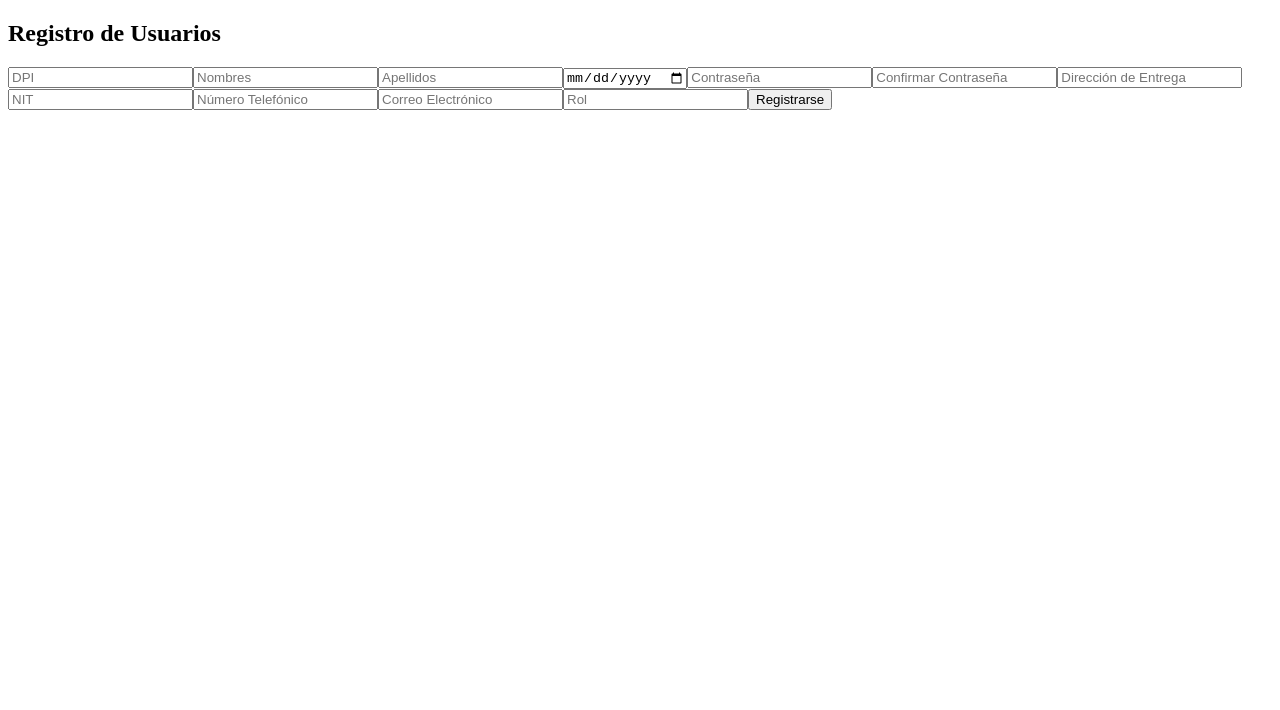
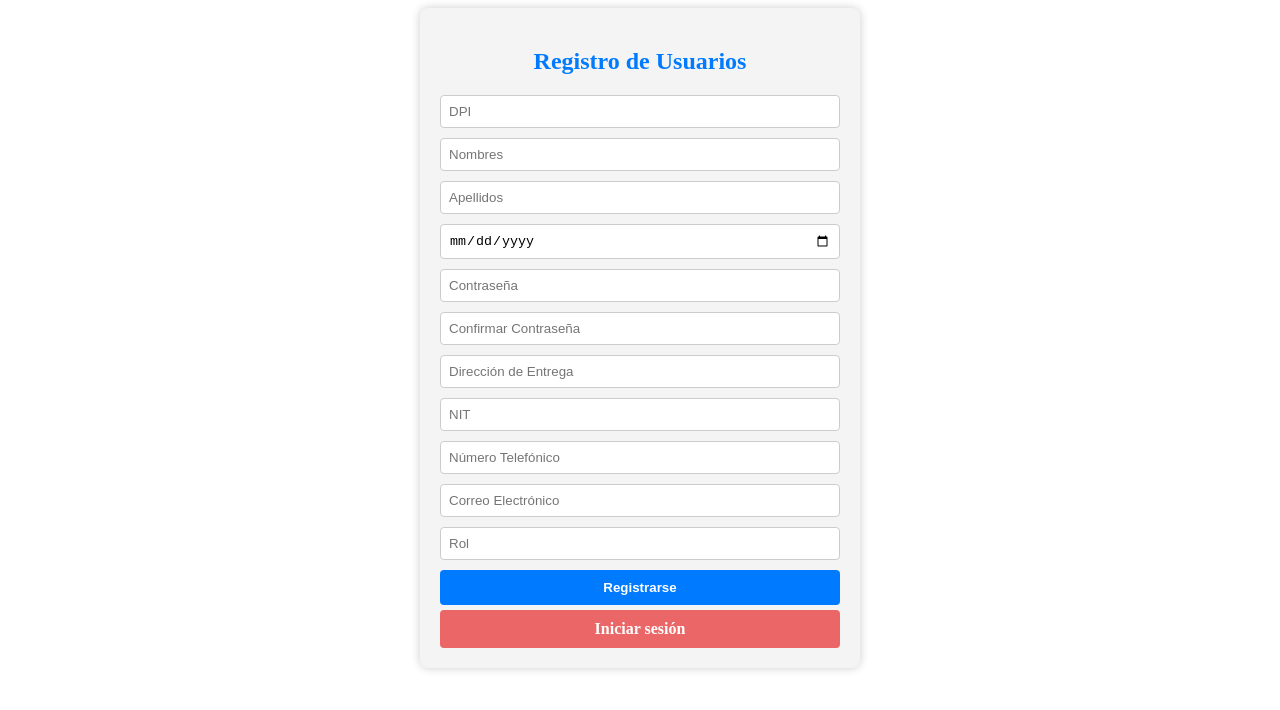
Before and after one commit to MSarazua/Proyecto2_DW, a React (Create React App) app: page /registro in a window 1280 px wide. Shown: the top 710 px of the page. Built offline with nearby package versions, Linux system fonts and the light colour scheme.

Commit message:
Estilos en todos los formularios

```diff
--- /dev/null
+++ b/src/components/LoginUsuarios/LoginUsuarios.css
@@ -0,0 +1,39 @@
+.login-form {
+    max-width: 400px;
+    margin: 0 auto;
+    background-color: #f4f4f4;
+    padding: 20px;
+    border-radius: 8px;
+    box-shadow: 0 0 10px rgba(0, 0, 0, 0.2);
+  }
+
+  .text_h2 {
+    text-align: center;
+    color: #007bff;
+  }
+
+  .btn_registro {
+    background-color: #007bff;
+    color: white;
+    padding: 10px;
+    border: none;
+    border-radius: 4px;
+    cursor: pointer;
+    font-weight: bold;
+  }
+
+  .form_input {
+    margin-bottom: 10px;
+    padding: 8px;
+    border: 1px solid #ccc;
+    border-radius: 4px;
+  }
+
+  .formulario {
+    display: flex;
+    flex-direction: column;
+
+    .error-message {
+      color: red;
+    }
+  }
--- a/src/components/LoginUsuarios/LoginUsuarios.js
+++ b/src/components/LoginUsuarios/LoginUsuarios.js
@@ -1,6 +1,7 @@
 import React, { useState } from 'react';
 import Axios from 'axios';
 import { useNavigate } from 'react-router-dom';
+import './LoginUsuarios.css'; // Importa tu archivo CSS
 
 const LoginUsuarios = () => {
   const [formData, setFormData] = useState({
@@ -44,9 +45,10 @@ const LoginUsuarios = () => {
 
   return (
     <div className="login-form">
-      <h2>Iniciar Sesión</h2>
-      <form onSubmit={handleSubmit}>
+      <h2 className='text_h2'>Iniciar Sesión</h2>
+      <form className='formulario' onSubmit={handleSubmit}>
         <input
+          className='form_input'
           type="email"
           name="CorreoElectronico"
           placeholder="Correo Electrónico"
@@ -54,13 +56,14 @@ const LoginUsuarios = () => {
           onChange={handleChange}
         />
         <input
+          className='form_input'
           type="password"
           name="Clave"
           placeholder="Contraseña"
           value={formData.Clave}
           onChange={handleChange}
         />
-        <button type="submit">Iniciar Sesión</button>
+        <button className='btn_registro' type="submit">Iniciar Sesión</button>
       </form>
       {errorMessage && <p className="error-message">{errorMessage}</p>}
       {successMessage && <p className="success-message">{successMessage}</p>}
--- /dev/null
+++ b/src/components/PerfilUsuarios/PerfilUsuarios.css
@@ -0,0 +1,33 @@
+.perfil_usuarios {
+    max-width: 400px;
+    margin: 0 auto;
+    background-color: #f4f4f4;
+    padding: 20px;
+    border-radius: 8px;
+    box-shadow: 0 0 10px rgba(0, 0, 0, 0.2);
+
+    h2 {
+      text-align: center;
+      color: #007bff;
+    }
+
+    p {
+      margin: 5px 0;
+    }
+
+    .error-message {
+      color: red;
+    }
+  }
+  .title_h2 {
+    text-align: center;
+    color: #007bff;
+  }
+
+  .text_p {
+    margin: 10px 0;
+    padding: 5px;
+    border: 1px solid #ccc;
+    border-radius: 4px;
+    background-color: #fff;
+  }
--- a/src/components/PerfilUsuarios/PerfilUsuarios.js
+++ b/src/components/PerfilUsuarios/PerfilUsuarios.js
@@ -1,6 +1,7 @@
 import React, { useEffect, useState } from 'react';
 import Axios from 'axios';
 import { useParams, useLocation } from 'react-router-dom';
+import './PerfilUsuarios.css'; // Importa tu archivo CSS
 
 const PerfilUsuarios = () => {
 const { DPI } = useParams();
@@ -38,11 +39,15 @@ const [errorMessage, setErrorMessage] = useState('');
   }
 
   return (
-    <div>
-      <h2>Perfil de Usuario</h2>
-      <p>DPI: {user.DPI}</p>
-      <p>Nombres: {user.Nombres}</p>
-      {/* Agrega más campos según la estructura de tu usuario */}
+    <div className='perfil_usuarios'>
+      <h2 className='title_h2'>Perfil de Usuario</h2>
+      <p className='text_p'>DPI: {user.DPI}</p>
+      <p className='text_p'>Nombres: {user.Nombres}</p>
+      <p className='text_p'>Apellidos: {user.Apellidos}</p>
+      <p className='text_p'>Fecha de nacimiento: {user.FechaNacimiento}</p>
+      <p className='text_p'>Direccion de Entrega: {user.DireccionEntrega}</p>
+      <p className='text_p'>Nit: {user.NIT}</p>
+      <p className='text_p'>Número Telefonico: {user.NúmeroTelefonico}</p>
     </div>
   );
 };
--- a/src/components/RegistroUsuarios/RegistroUsuarios .js
+++ b/src/components/RegistroUsuarios/RegistroUsuarios .js
@@ -1,5 +1,7 @@
 import React, { useState } from 'react';
 import Axios from 'axios'; // Asegúrate de importar Axios
+import './RegistroUsuarios.css'; // Importa tu archivo CSS
+import { Link } from 'react-router-dom';
 
 const RegistroUsuarios = () => {
   const [formData, setFormData] = useState({
@@ -80,9 +82,10 @@ const RegistroUsuarios = () => {
 
   return (
     <div className="registro-usuarios">
-      <h2>Registro de Usuarios</h2>
-      <form onSubmit={handleSubmit}>
+      <h2 className='text_h2'>Registro de Usuarios</h2>
+      <form className='formulario' onSubmit={handleSubmit}>
         <input
+          className='form_input'
           type="number"
           name="DPI"
           placeholder="DPI"
@@ -90,6 +93,7 @@ const RegistroUsuarios = () => {
           onChange={handleChange}
         />
         <input
+          className='form_input'
           type="text"
           name="Nombres"
           placeholder="Nombres"
@@ -97,6 +101,7 @@ const RegistroUsuarios = () => {
           onChange={handleChange}
         />
         <input
+          className='form_input'
           type="text"
           name="Apellidos"
           placeholder="Apellidos"
@@ -104,6 +109,7 @@ const RegistroUsuarios = () => {
           onChange={handleChange}
         />
         <input
+          className='form_input'
           type="date"
           name="FechaNacimiento"
           placeholder="Fecha de Nacimiento"
@@ -111,6 +117,7 @@ const RegistroUsuarios = () => {
           onChange={handleChange}
         />
         <input
+          className='form_input'
           type="password"
           name="Clave"
           placeholder="Contraseña"
@@ -118,6 +125,7 @@ const RegistroUsuarios = () => {
           onChange={handleChange}
         />
         <input
+          className='form_input'
           type="password"
           name="ValidacionClave"
           placeholder="Confirmar Contraseña"
@@ -125,6 +133,7 @@ const RegistroUsuarios = () => {
           onChange={handleChange}
         />
         <input
+          className='form_input'
           type="text"
           name="DireccionEntrega"
           placeholder="Dirección de Entrega"
@@ -132,6 +141,7 @@ const RegistroUsuarios = () => {
           onChange={handleChange}
         />
         <input
+          className='form_input'
           type="text"
           name="NIT"
           placeholder="NIT"
@@ -139,6 +149,7 @@ const RegistroUsuarios = () => {
           onChange={handleChange}
         />
         <input
+          className='form_input'
           type="text"
           name="NúmeroTelefonico"
           placeholder="Número Telefónico"
@@ -146,6 +157,7 @@ const RegistroUsuarios = () => {
           onChange={handleChange}
         />
         <input
+          className='form_input'
           type="email"
           name="CorreoElectronico"
           placeholder="Correo Electrónico"
@@ -153,13 +165,15 @@ const RegistroUsuarios = () => {
           onChange={handleChange}
         />
         <input
+          className='form_input'
           type="text"
           name="Rol"
           placeholder="Rol"
           value={formData.Rol}
           onChange={handleChange}
         />
-        <button type="submit">Registrarse</button>
+        <button className='btn_registro' type="submit">Registrarse</button>
+        <Link className='btn_login' to="/login">Iniciar sesión</Link>
       </form>
       {errorMessage && <p className="error-message">{errorMessage}</p>}
       {successMessage && <p className="success-message">{successMessage}</p>}
--- a/src/components/RegistroUsuarios/RegistroUsuarios.css
+++ b/src/components/RegistroUsuarios/RegistroUsuarios.css
@@ -1,33 +1,52 @@
 .registro-usuarios {
   max-width: 400px;
   margin: 0 auto;
-
-    h2 {
-      text-align: center;
+  background-color: #f4f4f4;
+  padding: 20px;
+  border-radius: 8px;
+  box-shadow: 0 0 10px rgba(0, 0, 0, 0.2);
 }
 
-    form {
-      display: flex;
-      flex-direction: column;
+.text_h2 {
+  text-align: center;
+  color: #007bff;
+}
 
-      input {
+.btn_registro {
+  background-color: #007bff;
+  color: white;
+  padding: 10px;
+  border: none;
+  border-radius: 4px;
+  cursor: pointer;
+  font-weight: bold;
+}
+
+.btn_login {
+  background-color: rgb(235, 103, 103);
+  color: white;
+  padding: 10px;
+  border: none;
+  border-radius: 4px;
+  cursor: pointer;
+  font-weight: bold;
+  margin-top: 5px;
+  text-align: center;
+  text-decoration: none;
+}
+
+.form_input {
   margin-bottom: 10px;
   padding: 8px;
   border: 1px solid #ccc;
   border-radius: 4px;
 }
 
-      button {
-        background-color: #007bff;
-        color: white;
-        padding: 10px;
-        border: none;
-        border-radius: 4px;
-        cursor: pointer;
-      }
+.formulario {
+  display: flex;
+  flex-direction: column;
 
   .error-message {
     color: red;
   }
 }
-  }
```
Lines whose indentation alone changed are shown as unchanged.
